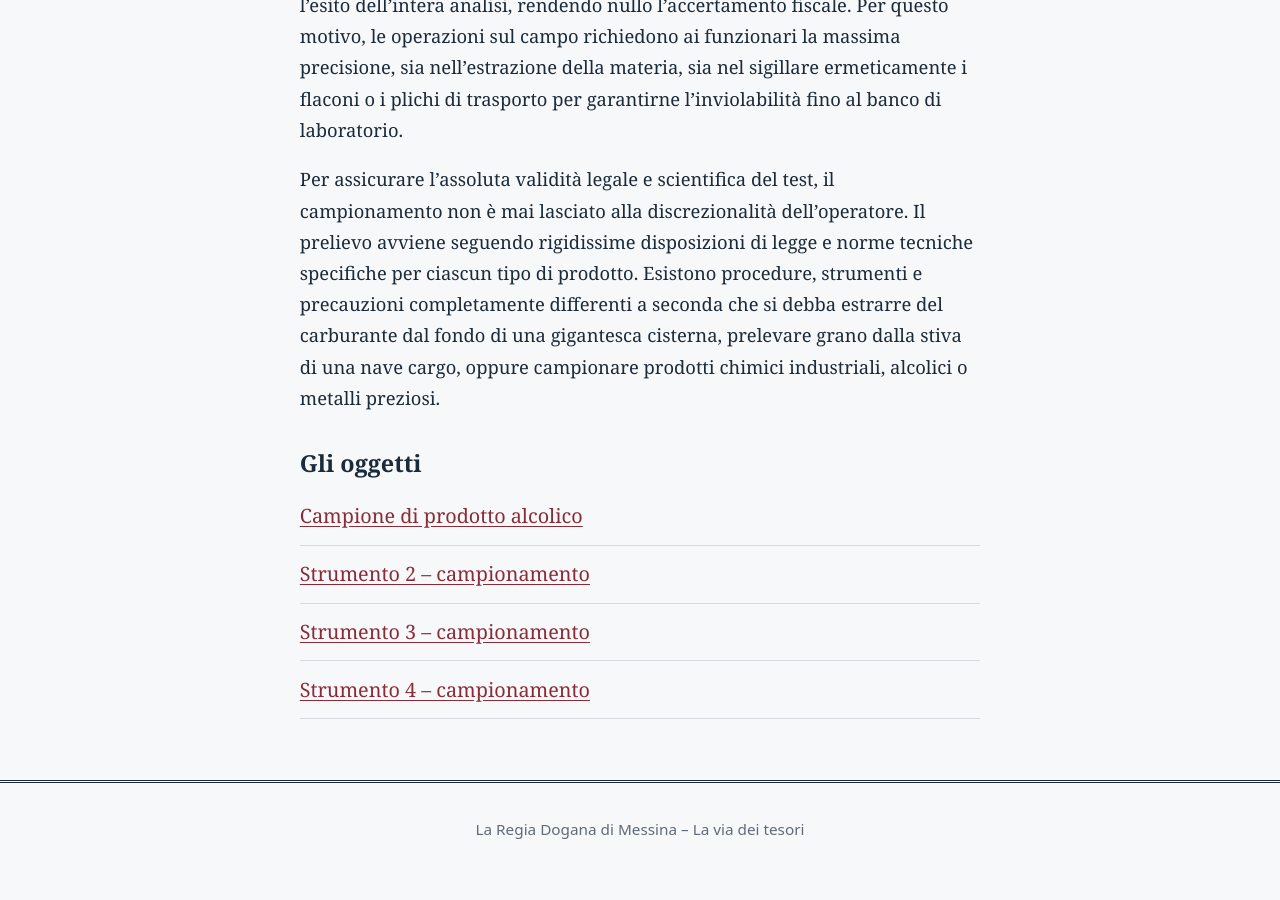
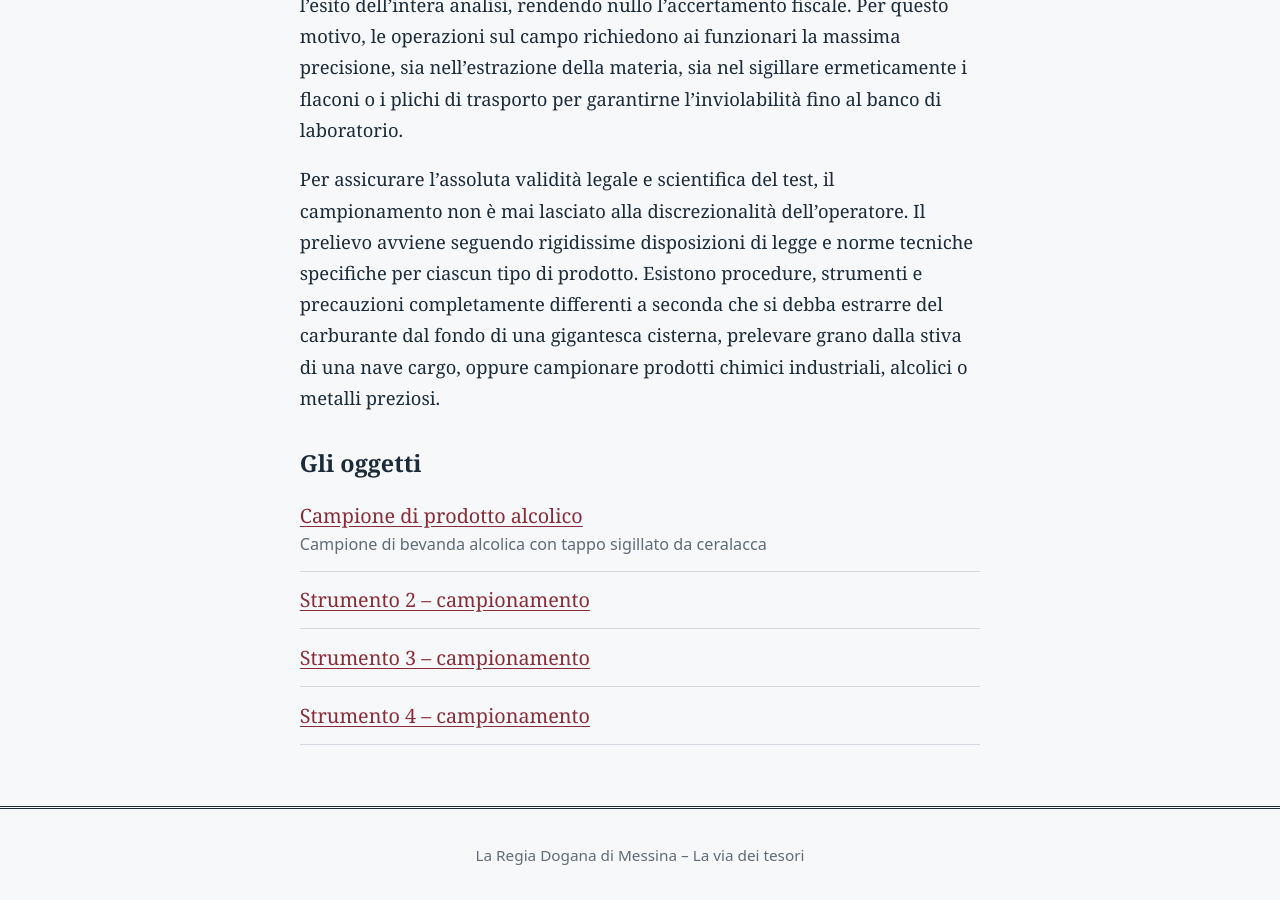
Before and after one commit to GiuseppeLB/regia-dogana-di-Messina, a Jekyll site: the page built from _pagine/campionamento.md, in a window 1280 px wide and 900 px high, scrolled down 609 px. Built offline with Jekyll 4.4.1, drawn with Linux system fonts in a browser that asks for light colours; before the commit the page ends 1484 px from its top, so only the background shows below that.

Commit message:
Update _oggetti/campionamento-1.md (via Pages CMS)

````diff
--- a/_oggetti/campionamento-1.md
+++ b/_oggetti/campionamento-1.md
@@ -3,11 +3,15 @@ layout: oggetto
 title: "Campione di prodotto alcolico "
 pagina: campionamento
 ordine: 1
+didascalia: Campione di bevanda alcolica con tappo sigillato da ceralacca
 ---
 Durante i controlli operativi — che si tratti di merci in transito doganale o di prodotti soggetti ad accisa all'interno di depositi e raffinerie — l'ispezione visiva e documentale spesso non è sufficiente per stabilire l'esatta natura, composizione o classificazione tariffaria di un bene. In questi casi, è necessario estrarre una porzione di merce e inviarla a laboratori chimici specializzati. Per queste complesse analisi, l'Agenzia delle Dogane e dei Monopoli si avvale dei propri **Laboratori Chimici Doganali**, una rete di strutture scientifiche interne d'eccellenza che vanta una storia prestigiosa e ultracentenaria, nata alla fine dell'Ottocento per contrastare le frodi doganali e alimentari.
 
 Il prelievo del campione e la sua preparazione per la spedizione al laboratorio sono fasi di importanza critica. Un campione contaminato, prelevato in modo errato o conservato in un contenitore inidoneo inficerebbe l'esito dell'intera analisi, rendendo nullo l'accertamento fiscale. Per questo motivo, le operazioni sul campo richiedono ai funzionari la massima precisione, sia nell'estrazione della materia, sia nel sigillare ermeticamente i flaconi o i plichi di trasporto per garantirne l'inviolabilità fino al banco di laboratorio.
 
 ```
-Per assicurare l'assoluta validità legale e scientifica del test, il campionamento non è mai lasciato alla discrezionalità dell'operatore. Il prelievo avviene seguendo rigidissime disposizioni di legge e norme tecniche  specifiche per ciascun tipo di prodotto (come i protocolli ISO o ASTM). Esistono procedure, strumenti e precauzioni completamente differenti a seconda che si debba estrarre del carburante dal fondo di una gigantesca cisterna, prelevare grano dalla stiva di una nave cargo, oppure campionare prodotti chimici industriali, alcolici o metalli preziosi.
+Per assicurare l'assoluta validità legale e scientifica del test, il campionamento non è mai lasciato alla discrezionalità dell'operatore. Il prelievo avviene seguendo rigidissime disposizioni di legge e norme tecniche  specifiche per ciascun tipo di prodotto (come i protocolli ISO). Esistono procedure, strumenti e precauzioni completamente differenti a seconda che si debba estrarre del carburante dal fondo di una gigantesca cisterna, prelevare grano dalla stiva di una nave cargo, oppure campionare prodotti chimici industriali, alcolici o metalli preziosi.
+Abbiamo chiesto il chimico del porto perle operazioni più ritte
 ```
+
+do
````
